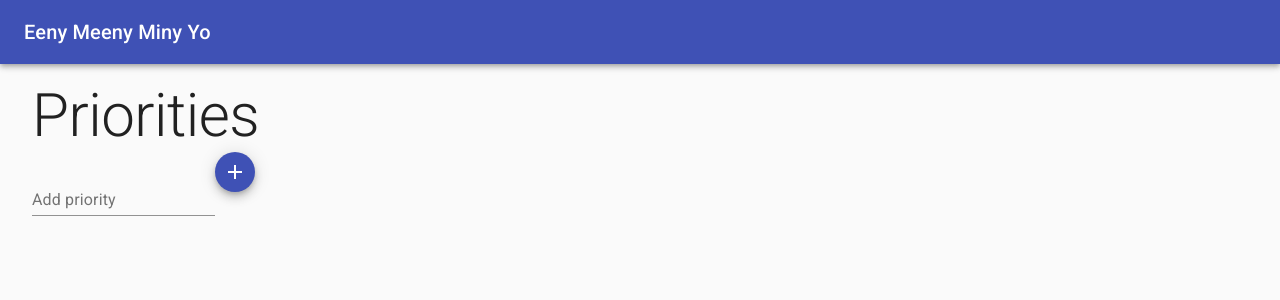
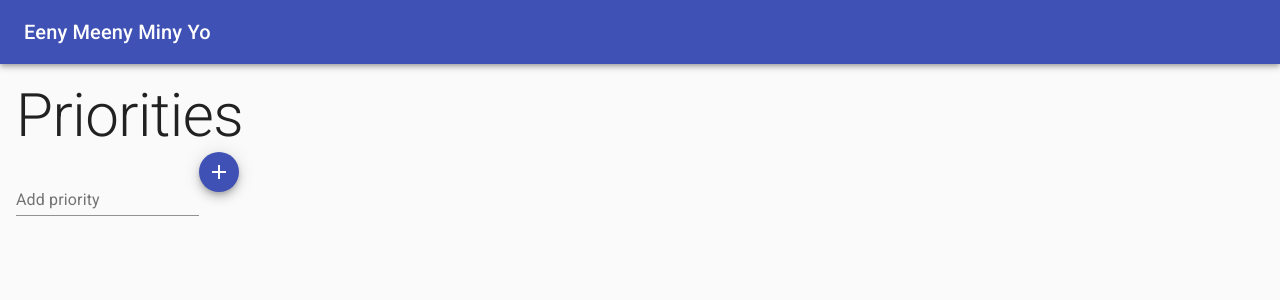
Before and after one commit to michael-j-chinn/emmy, a React (Create React App) app in the folder emmy/: page /prioritised in a window 1280 px wide. Shown: the top 300 px of the page. Built offline with nearby package versions, Linux system fonts and the light colour scheme.

Commit message:
remove lower level Box

```diff
--- a/emmy/src/Components/Prioritised/index.js
+++ b/emmy/src/Components/Prioritised/index.js
@@ -1,15 +1,14 @@
-import React from 'react';
+import React, { Fragment } from 'react';
 import PriorityList from './PriorityList';
-import Box from '@material-ui/core/Box';
 import Typography from '@material-ui/core/Typography';
 
 function PriorityContainer(props) {
-	return <Box m={2}>
+	return <Fragment>
 		<Typography variant="h2">
 			Priorities
 		</Typography>
 		<PriorityList />
-	</Box>;
+	</Fragment>;
 }
 
 export default PriorityContainer;
```
